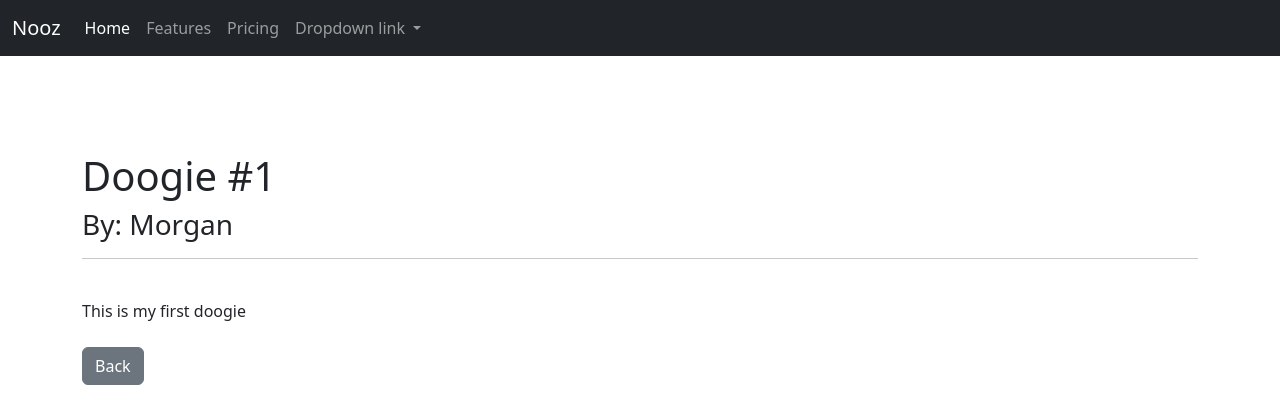
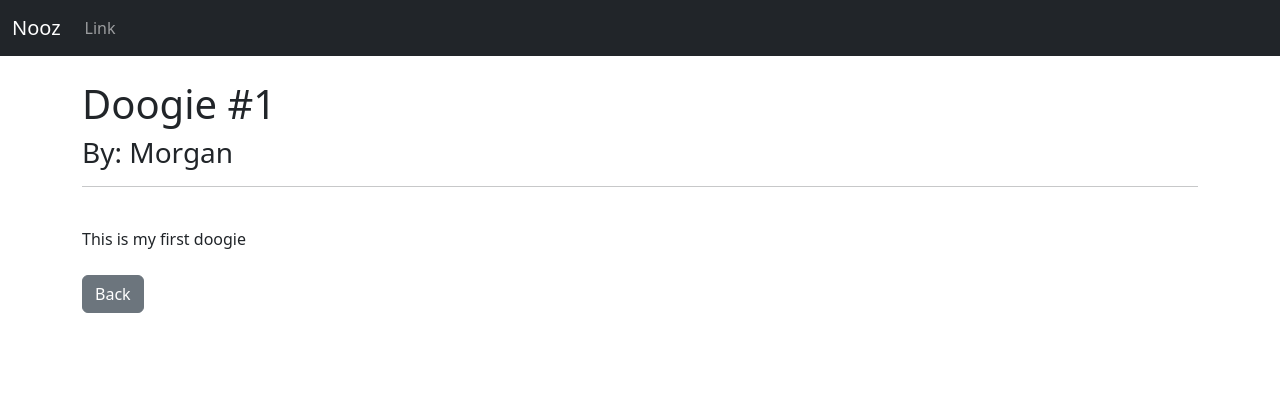
Before and after one commit to mpysys/Nooz-Project, a Django app: page /post/1 in a window 1280 px wide. Shown: the top 420 px of the page. Run offline with Django 4.2, Linux system fonts and the light colour scheme; data comes from the database, SQL or seed files in the repository; both versions use the stored data as it was after the commit.

Commit message:
Add bootstrap and initial styling with header

```diff
--- a/nooz/settings.py
+++ b/nooz/settings.py
@@ -25,7 +25,7 @@ SECRET_KEY = 'django-insecure-orkg9gfn6^&p^4kjw*y6n4eae!n(v@o8v=p7wwgxb9(6f958fk
 # SECURITY WARNING: don't run with debug turned on in production!
 DEBUG = True
 
-CSRF_TRUSTED_ORIGINS = ['https://8000-mpysys-noozproject-vkhc75dfu7v.ws-us71.gitpod.io']
+CSRF_TRUSTED_ORIGINS = ['https://8000-mpysys-noozproject-vkhc75dfu7v.ws-us72.gitpod.io']
 ALLOWED_HOSTS = ['localhost', '.gitpod.io']
 
 # Application definition
--- a/nooz2/models.py
+++ b/nooz2/models.py
@@ -7,6 +7,7 @@ from django.contrib.auth.models import User
 
 class Post(models.Model):
     title = models.CharField(max_length=255)
+    title_tag = models.CharField(max_length=255, default="Nooz")
     author = models.ForeignKey(User, on_delete=models.CASCADE)
     body = models.TextField()
 
--- a/templates/base.html
+++ b/templates/base.html
@@ -3,36 +3,11 @@
   <head>
     <meta charset="utf-8">
     <meta name="viewport" content="width=device-width, initial-scale=1">
-    <title>Nooz site!</title>
+    <title>{% block title %}Nooz site{% endblock %}</title>
     <link href="https://cdn.jsdelivr.net/npm/bootstrap@5.2.2/dist/css/bootstrap.min.css" rel="stylesheet" integrity="sha384-Zenh87qX5JnK2Jl0vWa8Ck2rdkQ2Bzep5IDxbcnCeuOxjzrPF/et3URy9Bv1WTRi" crossorigin="anonymous">
   </head>
   <body>
     {% include "navbar.html" %}
-    <nav class="navbar navbar-expand-lg navbar-dark mb-3">
-        <div class="container-fluid">
-          <a class="navbar-brand" href="/">Nooz</a>
-          <button class="navbar-toggler" type="button" data-bs-toggle="collapse" data-bs-target="#navbarNav" aria-controls="navbarNav" aria-expanded="false" aria-label="Toggle navigation">
-            <span class="navbar-toggler-icon"></span>
-          </button>
-
-          <div class="collapse navbar-collapse d-none" id="navbarNav">
-            <ul class="navbar-nav d-none">
-              <li class="nav-item">
-                <a class="nav-link active" aria-current="page" href="#">Home</a>
-              </li>
-              <li class="nav-item">
-                <a class="nav-link" href="#">Features</a>
-              </li>
-              <li class="nav-item">
-                <a class="nav-link" href="#">Pricing</a>
-              </li>
-              <li class="nav-item">
-                <a class="nav-link disabled">Disabled</a>
-              </li>
-            </ul>
-          </div>
-        </div>
-      </nav>
     <br/>
     <div class="container">
     {% block content %}
--- a/templates/navbar.html
+++ b/templates/navbar.html
@@ -7,23 +7,7 @@
       <div class="collapse navbar-collapse" id="navbarNavDropdown">
         <ul class="navbar-nav">
           <li class="nav-item">
-            <a class="nav-link active" aria-current="page" href="#">Home</a>
-          </li>
-          <li class="nav-item">
-            <a class="nav-link" href="#">Features</a>
-          </li>
-          <li class="nav-item">
-            <a class="nav-link" href="#">Pricing</a>
-          </li>
-          <li class="nav-item dropdown">
-            <a class="nav-link dropdown-toggle" href="#" role="button" data-bs-toggle="dropdown" aria-expanded="false">
-              Dropdown link
-            </a>
-            <ul class="dropdown-menu">
-              <li><a class="dropdown-item" href="#">Action</a></li>
-              <li><a class="dropdown-item" href="#">Another action</a></li>
-              <li><a class="dropdown-item" href="#">Something else here</a></li>
-            </ul>
+            <a class="nav-link" href="#">Link</a>
           </li>
         </ul>
       </div>
--- a/templates/post_details.html
+++ b/templates/post_details.html
@@ -1,9 +1,11 @@
 {% extends 'base.html' %}
+{% block title %}{{ post.title_tag}}{% endblock %}
+
 
 {% block content %}
 
-<h1>{{ post.title}}</h1>
-<h3>By: {{post.author.first_name}}</h3>
+<h1>{{ post.title }}</h1>
+<h3>By: {{ post.author.first_name }}</h3>
 <hr>
 <br/>
 {{ post.body }}
```
Also changed, not shown: db.sqlite3, nooz2/migrations/0002_post_title_tag.py (added).
